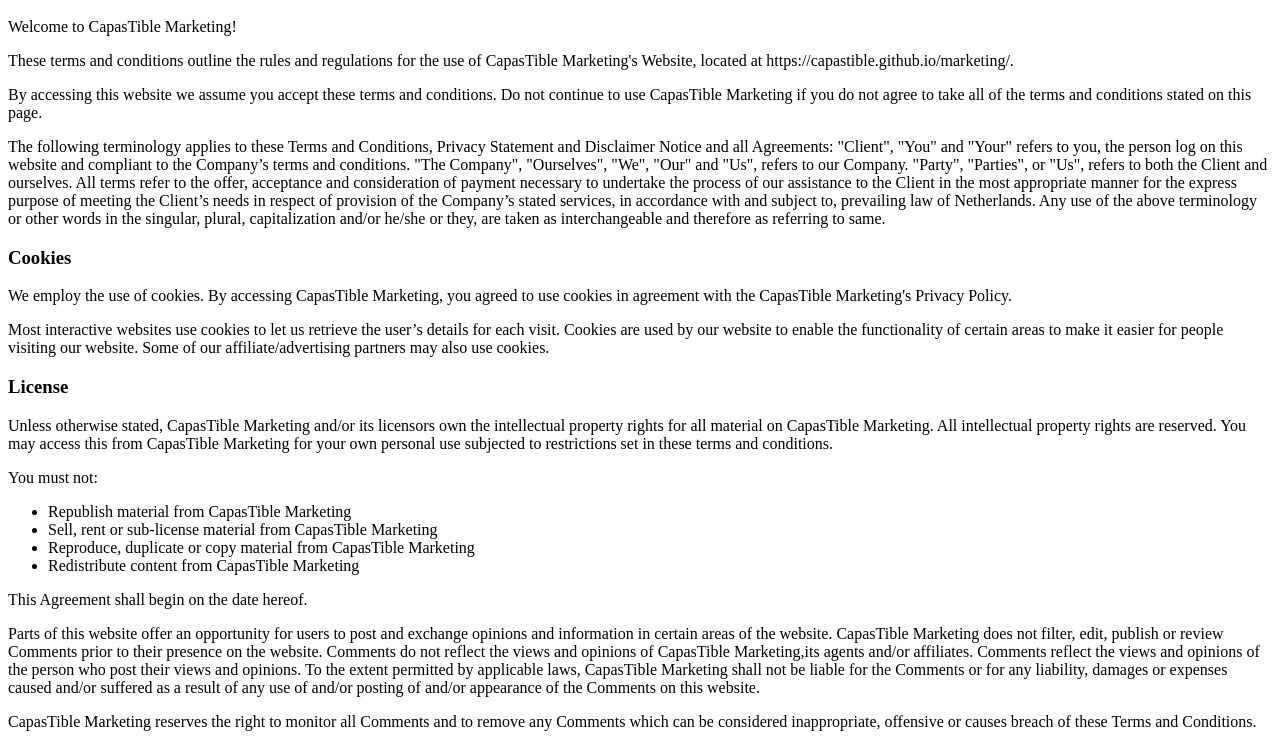
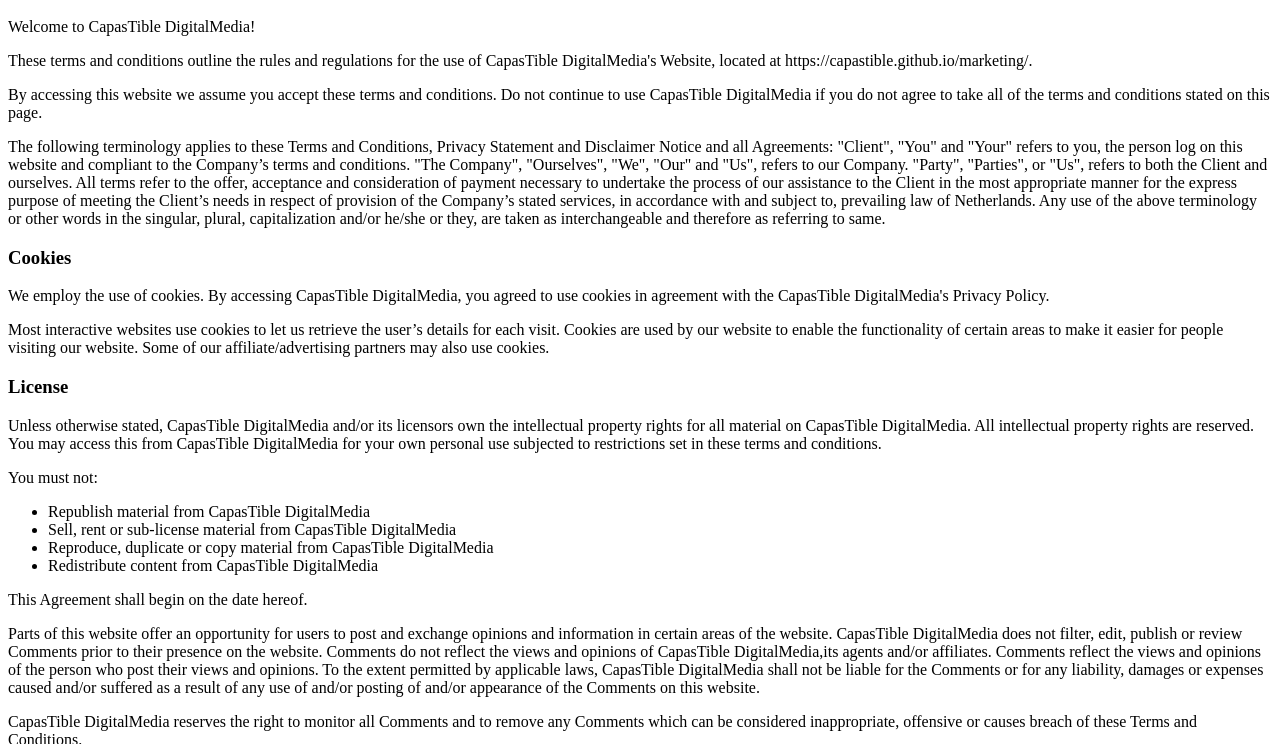
Before and after one commit to CapasTible/TermsAndConditions, a plain HTML site: page index.html in a window 1280 px wide. Shown: the part 37-781 px from the top of the page. Drawn offline with Linux system fonts and the light colour scheme.

Commit message:
Update index.html

```diff
--- a/index.html
+++ b/index.html
@@ -1,36 +1,36 @@
 <html>
 <h2><strong>Terms and Conditions</strong></h2>
 
-<p>Welcome to CapasTible Marketing!</p>
+<p>Welcome to CapasTible DigitalMedia!</p>
 
-<p>These terms and conditions outline the rules and regulations for the use of CapasTible Marketing's Website, located at https://capastible.github.io/marketing/.</p>
+<p>These terms and conditions outline the rules and regulations for the use of CapasTible DigitalMedia's Website, located at https://capastible.github.io/marketing/.</p>
 
-<p>By accessing this website we assume you accept these terms and conditions. Do not continue to use CapasTible Marketing if you do not agree to take all of the terms and conditions stated on this page.</p>
+<p>By accessing this website we assume you accept these terms and conditions. Do not continue to use CapasTible DigitalMedia if you do not agree to take all of the terms and conditions stated on this page.</p>
 <p>The following terminology applies to these Terms and Conditions, Privacy Statement and Disclaimer Notice and all Agreements: "Client", "You" and "Your" refers to you, the person log on this website and compliant to the Company’s terms and conditions. "The Company", "Ourselves", "We", "Our" and "Us", refers to our Company. "Party", "Parties", or "Us", refers to both the Client and ourselves. All terms refer to the offer, acceptance and consideration of payment necessary to undertake the process of our assistance to the Client in the most appropriate manner for the express purpose of meeting the Client’s needs in respect of provision of the Company’s stated services, in accordance with and subject to, prevailing law of Netherlands. Any use of the above terminology or other words in the singular, plural, capitalization and/or he/she or they, are taken as interchangeable and therefore as referring to same.</p>
 
 <h3><strong>Cookies</strong></h3>
 
-<p>We employ the use of cookies. By accessing CapasTible Marketing, you agreed to use cookies in agreement with the CapasTible Marketing's Privacy Policy.</p>
+<p>We employ the use of cookies. By accessing CapasTible DigitalMedia, you agreed to use cookies in agreement with the CapasTible DigitalMedia's Privacy Policy.</p>
 
 <p>Most interactive websites use cookies to let us retrieve the user’s details for each visit. Cookies are used by our website to enable the functionality of certain areas to make it easier for people visiting our website. Some of our affiliate/advertising partners may also use cookies.</p>
 
 <h3><strong>License</strong></h3>
 
-<p>Unless otherwise stated, CapasTible Marketing and/or its licensors own the intellectual property rights for all material on CapasTible Marketing. All intellectual property rights are reserved. You may access this from CapasTible Marketing for your own personal use subjected to restrictions set in these terms and conditions.</p>
+<p>Unless otherwise stated, CapasTible DigitalMedia and/or its licensors own the intellectual property rights for all material on CapasTible DigitalMedia. All intellectual property rights are reserved. You may access this from CapasTible DigitalMedia for your own personal use subjected to restrictions set in these terms and conditions.</p>
 
 <p>You must not:</p>
 <ul>
-    <li>Republish material from CapasTible Marketing</li>
-    <li>Sell, rent or sub-license material from CapasTible Marketing</li>
-    <li>Reproduce, duplicate or copy material from CapasTible Marketing</li>
-    <li>Redistribute content from CapasTible Marketing</li>
+    <li>Republish material from CapasTible DigitalMedia</li>
+    <li>Sell, rent or sub-license material from CapasTible DigitalMedia</li>
+    <li>Reproduce, duplicate or copy material from CapasTible DigitalMedia</li>
+    <li>Redistribute content from CapasTible DigitalMedia</li>
 </ul>
 
 <p>This Agreement shall begin on the date hereof.</p>
 
-<p>Parts of this website offer an opportunity for users to post and exchange opinions and information in certain areas of the website. CapasTible Marketing does not filter, edit, publish or review Comments prior to their presence on the website. Comments do not reflect the views and opinions of CapasTible Marketing,its agents and/or affiliates. Comments reflect the views and opinions of the person who post their views and opinions. To the extent permitted by applicable laws, CapasTible Marketing shall not be liable for the Comments or for any liability, damages or expenses caused and/or suffered as a result of any use of and/or posting of and/or appearance of the Comments on this website.</p>
+<p>Parts of this website offer an opportunity for users to post and exchange opinions and information in certain areas of the website. CapasTible DigitalMedia does not filter, edit, publish or review Comments prior to their presence on the website. Comments do not reflect the views and opinions of CapasTible DigitalMedia,its agents and/or affiliates. Comments reflect the views and opinions of the person who post their views and opinions. To the extent permitted by applicable laws, CapasTible DigitalMedia shall not be liable for the Comments or for any liability, damages or expenses caused and/or suffered as a result of any use of and/or posting of and/or appearance of the Comments on this website.</p>
 
-<p>CapasTible Marketing reserves the right to monitor all Comments and to remove any Comments which can be considered inappropriate, offensive or causes breach of these Terms and Conditions.</p>
+<p>CapasTible DigitalMedia reserves the right to monitor all Comments and to remove any Comments which can be considered inappropriate, offensive or causes breach of these Terms and Conditions.</p>
 
 <p>You warrant and represent that:</p>
 
@@ -41,7 +41,7 @@
     <li>The Comments will not be used to solicit or promote business or custom or present commercial activities or unlawful activity.</li>
 </ul>
 
-<p>You hereby grant CapasTible Marketing a non-exclusive license to use, reproduce, edit and authorize others to use, reproduce and edit any of your Comments in any and all forms, formats or media.</p>
+<p>You hereby grant CapasTible DigitalMedia a non-exclusive license to use, reproduce, edit and authorize others to use, reproduce and edit any of your Comments in any and all forms, formats or media.</p>
 
 <h3><strong>Hyperlinking to our Content</strong></h3>
 
@@ -69,11 +69,11 @@
     <li>educational institutions and trade associations.</li>
 </ul>
 
-<p>We will approve link requests from these organizations if we decide that: (a) the link would not make us look unfavorably to ourselves or to our accredited businesses; (b) the organization does not have any negative records with us; (c) the benefit to us from the visibility of the hyperlink compensates the absence of CapasTible Marketing; and (d) the link is in the context of general resource information.</p>
+<p>We will approve link requests from these organizations if we decide that: (a) the link would not make us look unfavorably to ourselves or to our accredited businesses; (b) the organization does not have any negative records with us; (c) the benefit to us from the visibility of the hyperlink compensates the absence of CapasTible DigitalMedia; and (d) the link is in the context of general resource information.</p>
 
 <p>These organizations may link to our home page so long as the link: (a) is not in any way deceptive; (b) does not falsely imply sponsorship, endorsement or approval of the linking party and its products or services; and (c) fits within the context of the linking party’s site.</p>
 
-<p>If you are one of the organizations listed in paragraph 2 above and are interested in linking to our website, you must inform us by sending an e-mail to CapasTible Marketing. Please include your name, your organization name, contact information as well as the URL of your site, a list of any URLs from which you intend to link to our Website, and a list of the URLs on our site to which you would like to link. Wait 2-3 weeks for a response.</p>
+<p>If you are one of the organizations listed in paragraph 2 above and are interested in linking to our website, you must inform us by sending an e-mail to CapasTible DigitalMedia. Please include your name, your organization name, contact information as well as the URL of your site, a list of any URLs from which you intend to link to our Website, and a list of the URLs on our site to which you would like to link. Wait 2-3 weeks for a response.</p>
 
 <p>Approved organizations may hyperlink to our Website as follows:</p>
 
@@ -83,7 +83,7 @@
     <li>By use of any other description of our Website being linked to that makes sense within the context and format of content on the linking party’s site.</li>
 </ul>
 
-<p>No use of CapasTible Marketing's logo or other artwork will be allowed for linking absent a trademark license agreement.</p>
+<p>No use of CapasTible DigitalMedia's logo or other artwork will be allowed for linking absent a trademark license agreement.</p>
 
 <h3><strong>iFrames</strong></h3>
 
```
